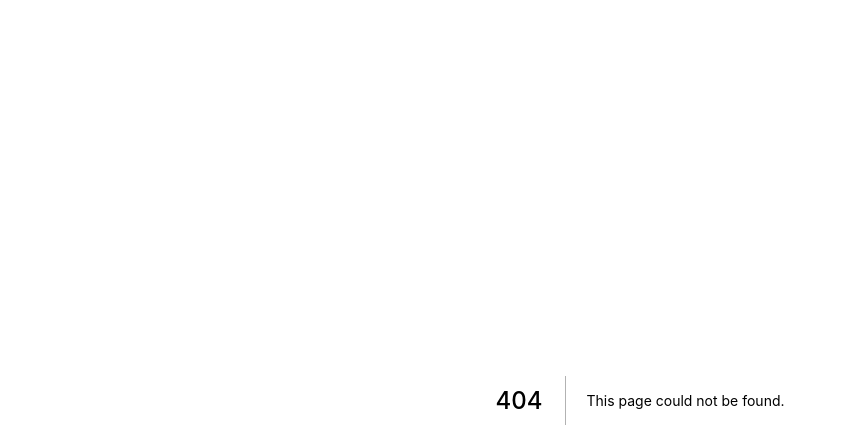
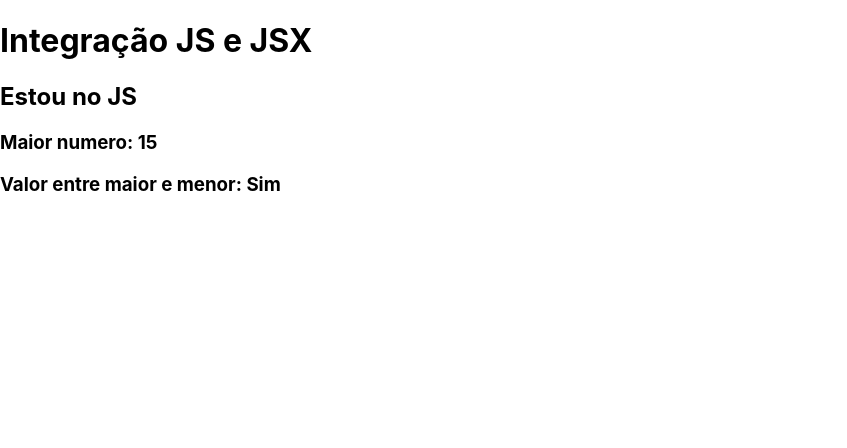
Before and after one commit to jordanobaluz/curso_nextjs, a Next.js app: page /basicos/jsx4 in a window 1280 px wide. Before the commit this address had no page. Shown: the top 448 px of the page, without its empty margins (0-847 px from the left). Built offline with nearby package versions, Linux system fonts and the light colour scheme.

Commit message:
criado componente para demonstrar integração entre js e jsx

```diff
--- /dev/null
+++ b/pages/basicos/jsx4.jsx
@@ -0,0 +1,19 @@
+export default function jsx4() {
+  const subtitulo = "Estou no JS";
+  return (
+    <div>
+      <h1>Integração JS e JSX</h1>
+      <h2>{subtitulo}</h2>
+      <h3>Maior numero: {Math.max(15, 5)}</h3>
+      <h3>Valor entre maior e menor: {entre(8, 1, 10)}</h3>
+    </div>
+  );
+}
+
+function entre(valor, min, max) {
+  if (valor >= min && valor <= max) {
+    return "Sim";
+  } else {
+    return "Não";
+  }
+}
```
